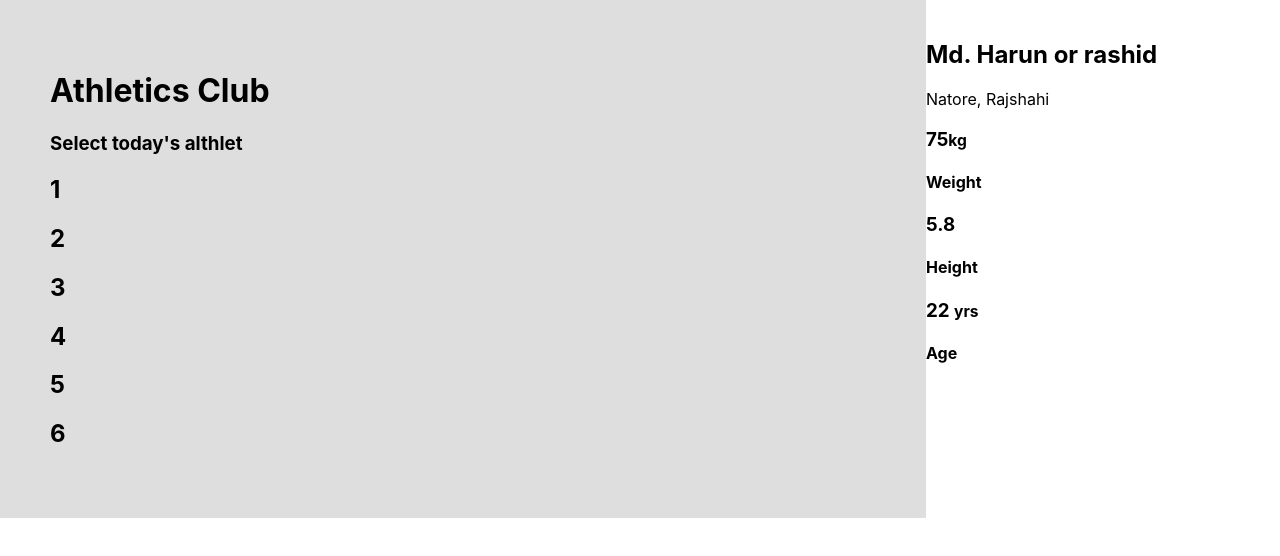
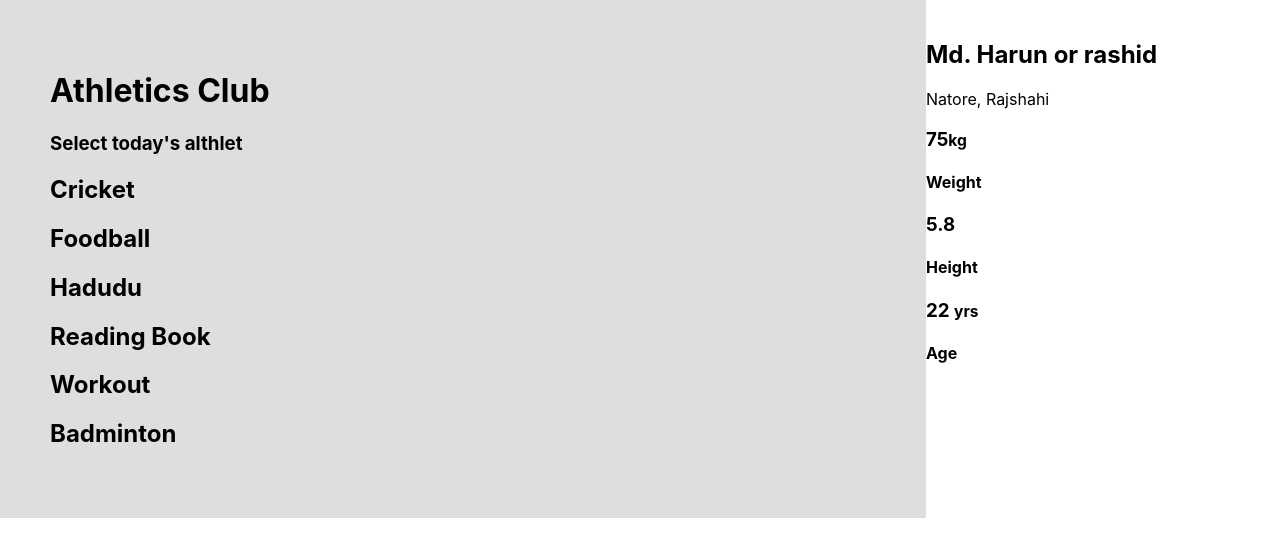
Before and after one commit to harunrashid4419/athletics-club-assignment8, a React (Create React App) app: page / in a window 1280 px wide. Shown: the top 556 px of the page. Built offline with nearby package versions, Linux system fonts and the light colour scheme.

Commit message:
distracture add

```diff
--- a/src/components/Athlet/Athlet.js
+++ b/src/components/Athlet/Athlet.js
@@ -4,7 +4,7 @@ const Athlet = ({athlet}) => {
     const {img, name, age, description, time} = athlet;
     return (
         <div>
-            <h2>{athlet.id}</h2>
+            <h2>{athlet.name}</h2>
         </div>
     );
 };
```
